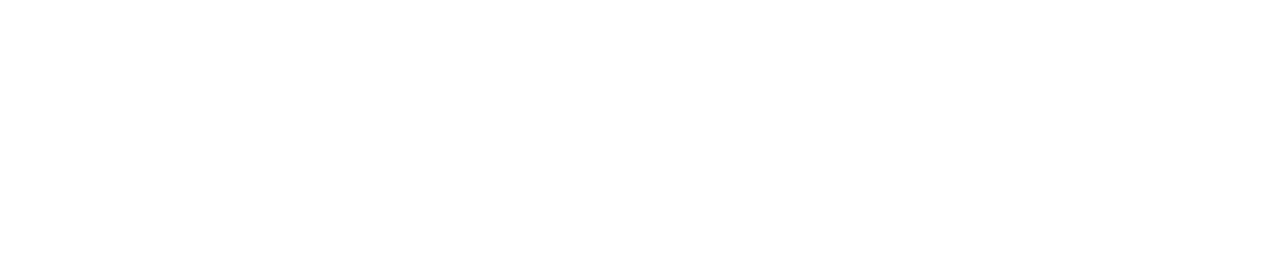
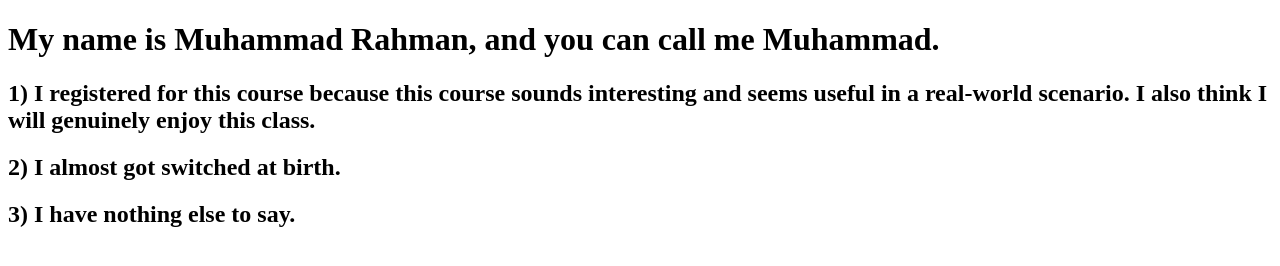
Before and after one commit to csc473-spring23/assignment1-Muhammad-Rahman922, a website: page index.html in a window 1280 px wide. Drawn offline with Linux system fonts and the light colour scheme.

Commit message:
Update index.html

```diff
--- a/index.html
+++ b/index.html
@@ -1,9 +1,12 @@
 <!DOCTYPE html>
 <html lang="en">
   <head>
-    <meta charset="UTF-8" />
-    <meta name="viewport" content="width=device-width,initial-scale=1" />
-    <meta name="description" content="" />
+    <title> Muhammad Rahman</title>
   </head>
-  <body></body>
+  <body>
+    <h1>My name is Muhammad Rahman, and you can call me Muhammad.</h1>
+    <h2>1) I registered for this course because this course sounds interesting and seems useful in a real-world scenario. I also think I will genuinely enjoy this class.</h2>
+    <h2>2) I almost got switched at birth.</h2>
+    <h2>3) I have nothing else to say.
+  </body>
 </html>
```
